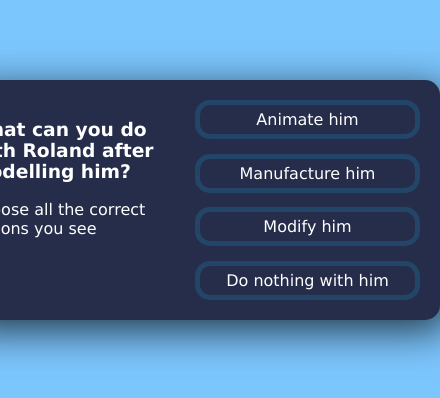
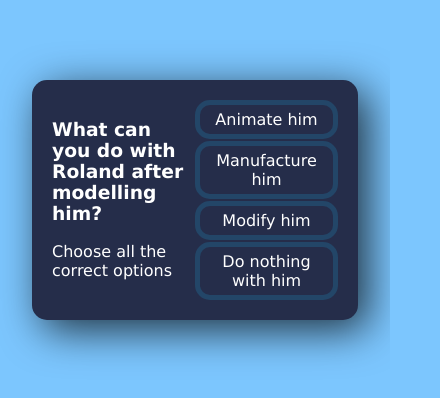
Before and after one commit to Wakodono/stepquiz, a React (Create React App) app: page / in a window 390 px wide. Shown: the part 222-620 px from the top of the page, 440 px wide, since content can reach past the window. Built offline with nearby package versions, Linux system fonts and the light colour scheme.

Commit message:
Responsiveness improvements

```diff
--- a/src/App.js
+++ b/src/App.js
@@ -1,6 +1,8 @@
 import React from "react";
 import { useState } from "react";
 import Container from "react-bootstrap/Container";
+import Row from "react-bootstrap/Row";
+import Col from "react-bootstrap/Col";
 import steps from "./StepOutput.json";
 
 const App = () => {
@@ -35,7 +37,9 @@ const App = () => {
   };
 
   return (
-    <Container fluid>
+    <Container>
+    	<Row>
+    		<Col xs={6}>
     			<div className="app">
 			      {showScore ? (
 			        <div className="score-section">
@@ -51,7 +55,7 @@ const App = () => {
 			              <h3>{questions.questionText}</h3>
 			            </div>
 			            <div className="question-text">
-	              <p>Choose all the correct options you see</p>
+			              <p>Choose all the correct options</p>
 			            </div>
 			          </div>
 			          <div className="answer-section">
@@ -64,6 +68,8 @@ const App = () => {
 			        </>
 			      )}
 			    </div>
+    		</Col>
+    	</Row>
     </Container>
   );
 };
--- a/src/index.css
+++ b/src/index.css
@@ -28,7 +28,7 @@ body {
 
 .app {
   background-color: #252d4a;
-  width: 450px;
+  /* width: 450px; */
   min-height: 200px;
   height: min-content;
   border-radius: 15px;
@@ -36,6 +36,8 @@ body {
   box-shadow: 10px 10px 42px 0px rgba(0, 0, 0, 0.75);
   display: flex;
   justify-content: space-evenly;
+  margin-left: 2rem;
+  margin-right: 2rem;
 }
 
 .score-section {
```
Lines whose indentation alone changed are shown as unchanged.
